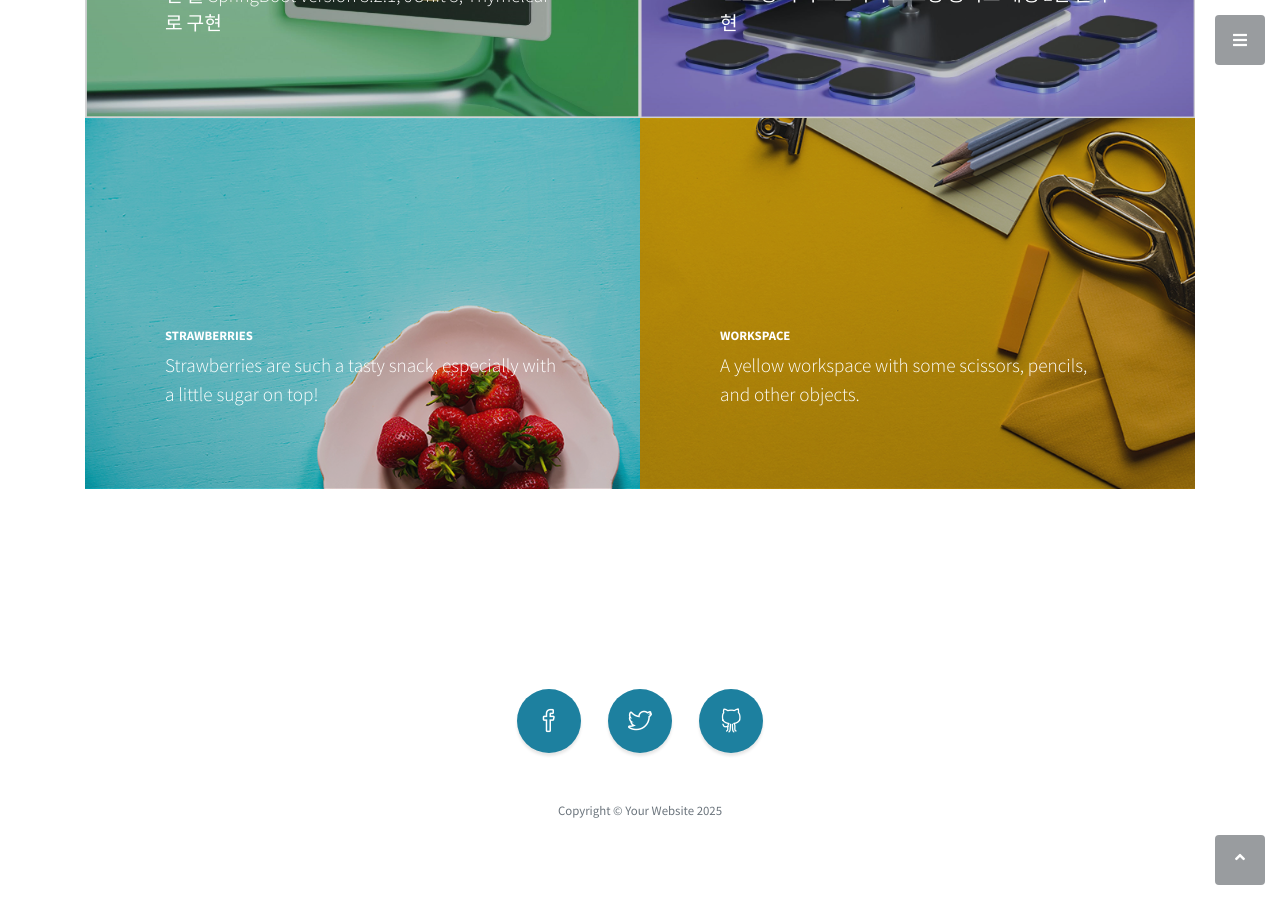
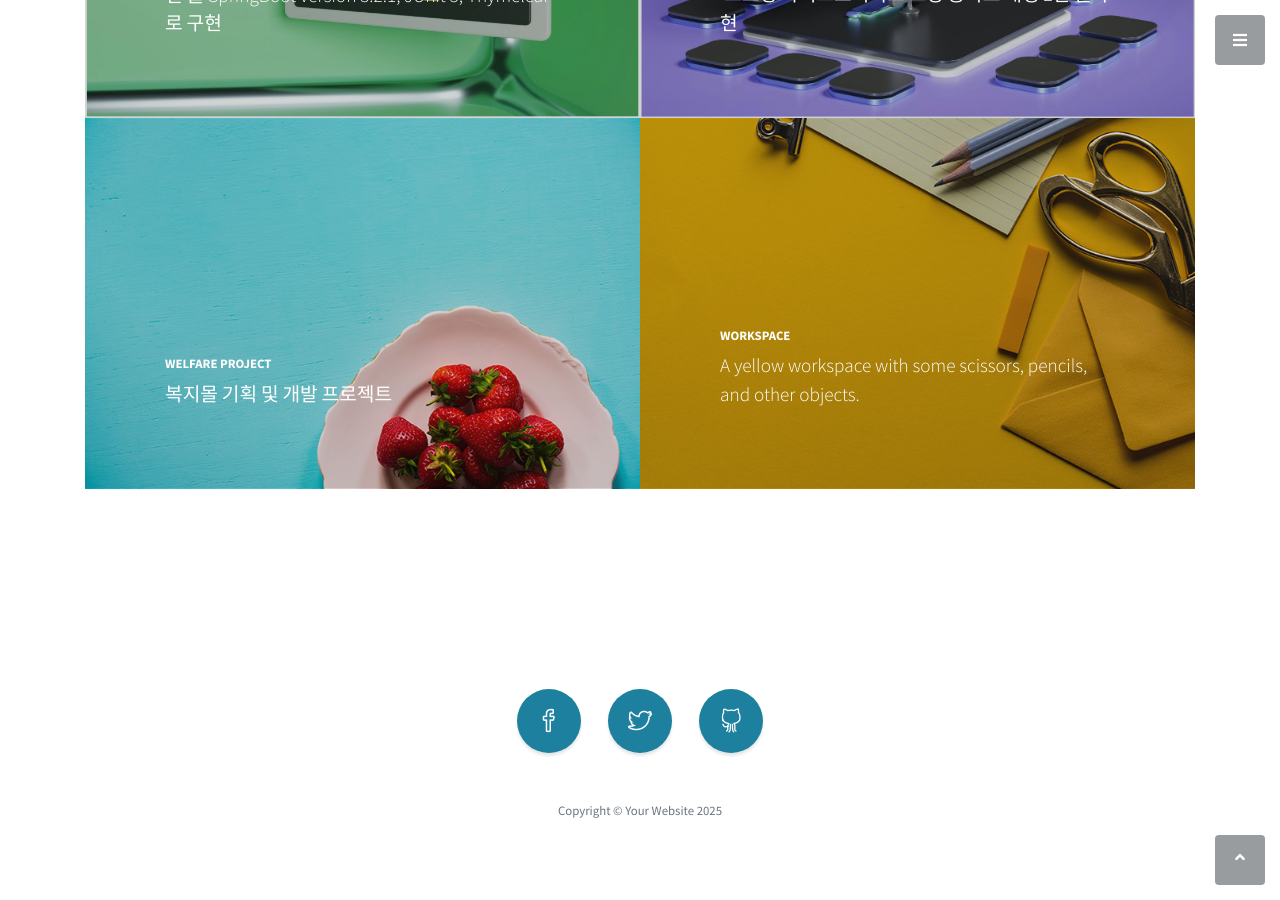
Before and after one commit to BanJung/BanJung.github.io, a Jekyll site: the page built from index.markdown, in a window 1280 px wide and 900 px high, scrolled down 3566 px. Built offline with Jekyll 4.4.1, drawn with Linux system fonts in a browser that asks for light colours.

Commit message:
Update study.html

```diff
--- a/_includes/study.html
+++ b/_includes/study.html
@@ -29,11 +29,11 @@
             </a>
             </div>
             <div class="col-lg-6">
-                <a class="portfolio-item" href="#">
+                <a class="portfolio-item" id="openStudy3Modal">
               <span class="caption">
                 <span class="caption-content">
-                  <h2>Strawberries</h2>
-                  <p class="mb-0">Strawberries are such a tasty snack, especially with a little sugar on top!</p>
+                  <h2>Welfare Project</h2>
+                  <p class="mb-0">복지몰 기획 및 개발 프로젝트</p>
                 </span>
               </span>
               <img class="img-fluid" src="{{ site.baseurl }}/assets/img/portfolio-3.jpg" alt="">
@@ -96,4 +96,27 @@
         </div>
       </div>
     </div>
+
+
+    <div id="study3Modal" class="modal">
+      <div class="modal-content">
+        <span class="close">&times;</span>
+        <div class="modal-body">
+          <img src="{{ site.baseurl }}/assets/img/study-21.png" alt="" style="float:left; width:45%;">
+          <div style="float:right; width:45%;">
+            <h3><a href="https://github.com/BanJung/welfare">Welfare Project </a><i class="icon-link small"></i></h3>
+            <b>1. 소속</b>
+            <p>개인 프로젝트</p>
+            <b>2. 참여인원</b>
+            <p>1명</p>
+            <b>3. 사용도구</b>
+            <p>SpringBoot 및 Git</p>
+            <b>4. 프로젝트 기간</b>
+            <p>2025.02.12-</p>
+            <b>5. 참여기간</b>
+            <p>2024.02.12-</p>
+          </div>
+        </div>
+      </div>
+    </div>
 </section>
```
